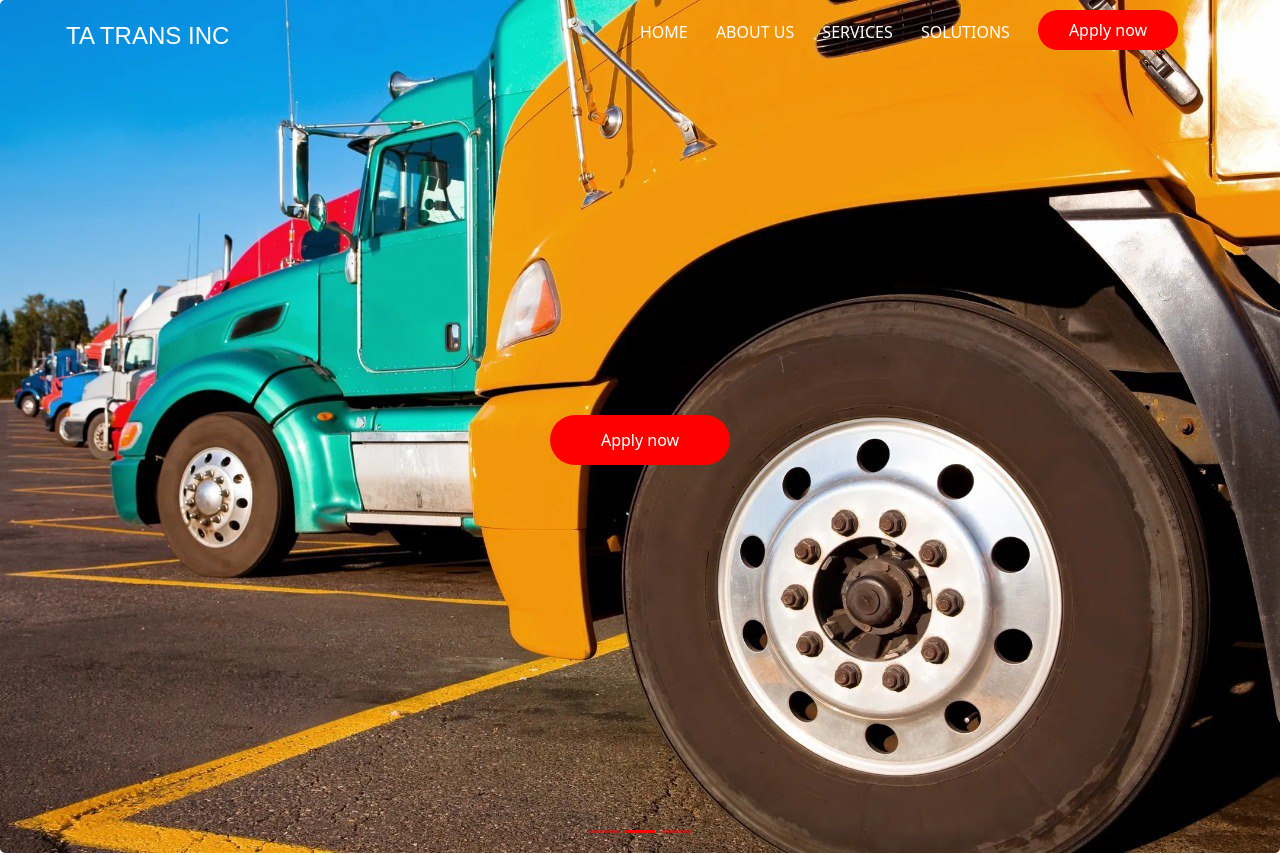
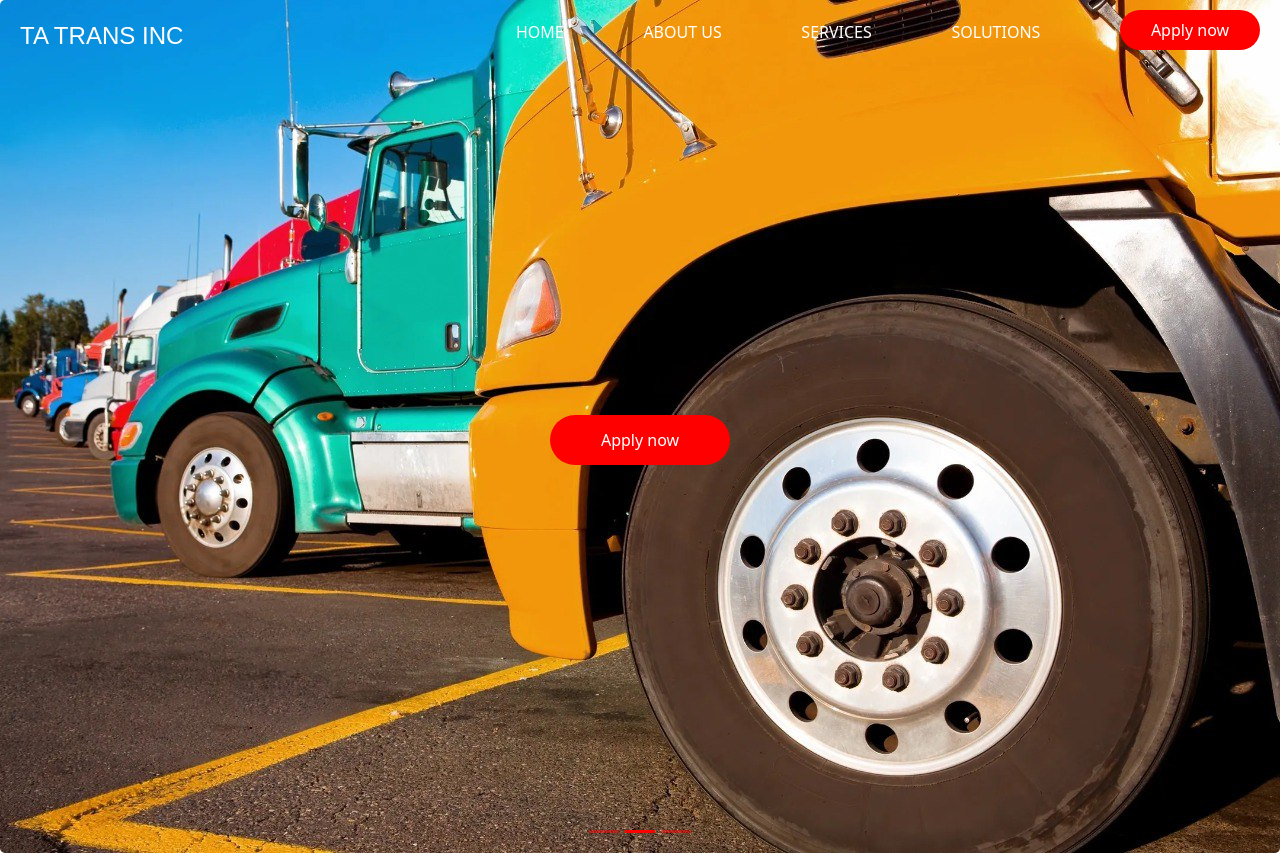
Before and after one commit to tarieltairov/poliglot.kg, a Next.js app: page / in a window 1280 px wide. Shown: the top 855 px of the page. Built offline with nearby package versions, Linux system fonts and the light colour scheme; no server answers.

Commit message:
fixed heaader

```diff
--- a/src/components/Header/Header.jsx
+++ b/src/components/Header/Header.jsx
@@ -8,7 +8,7 @@ const Header = ({ inView }) => {
       className={`${style.mainHeader} ${inView ? style.mainHeaderBlack : style.mainHeaderWhite
         }`}
     >
-      <div className={`container`}>
+      <div>
         <div className={style.header}
         >
           <div className={style.logo}>
--- a/src/components/Header/Header.module.scss
+++ b/src/components/Header/Header.module.scss
@@ -25,11 +25,7 @@
     display: flex;
     align-items: center;
     grid-gap: 13px;
-    margin: 0 0 0 -36px;
 
-    @media (max-width: 992px) {
-      margin: 0;
-    }
 
     h2 {
       font-family: "Gilroy", sans-serif;
@@ -106,11 +102,14 @@
 }
 
 .links{
-  width: 50%;
+  width: 60%;
   display: flex;
   justify-content: space-between;
   text-align: center;
   align-items: center;
+  @media (max-width: 995px){
+    width: 70%;
+  }
   p{
     color: white;
     cursor: pointer;
```
